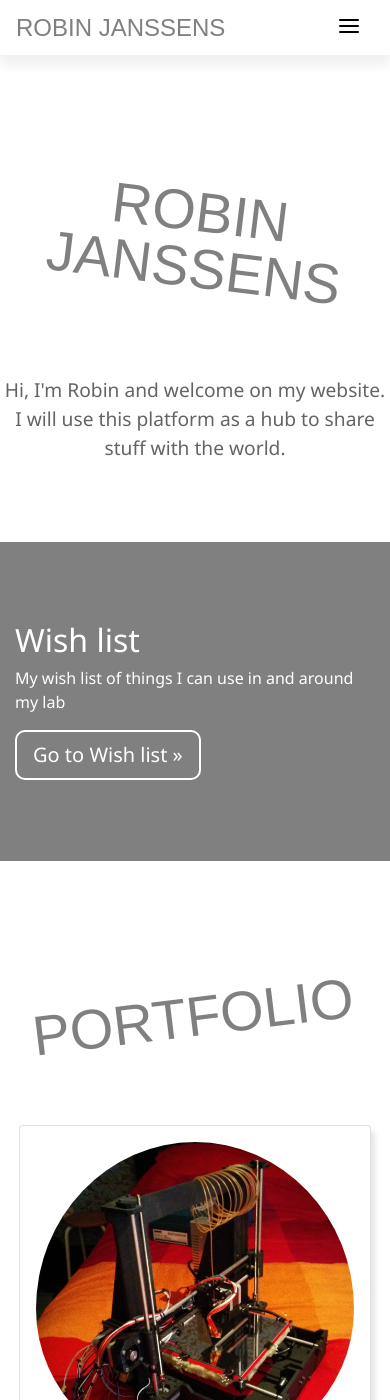
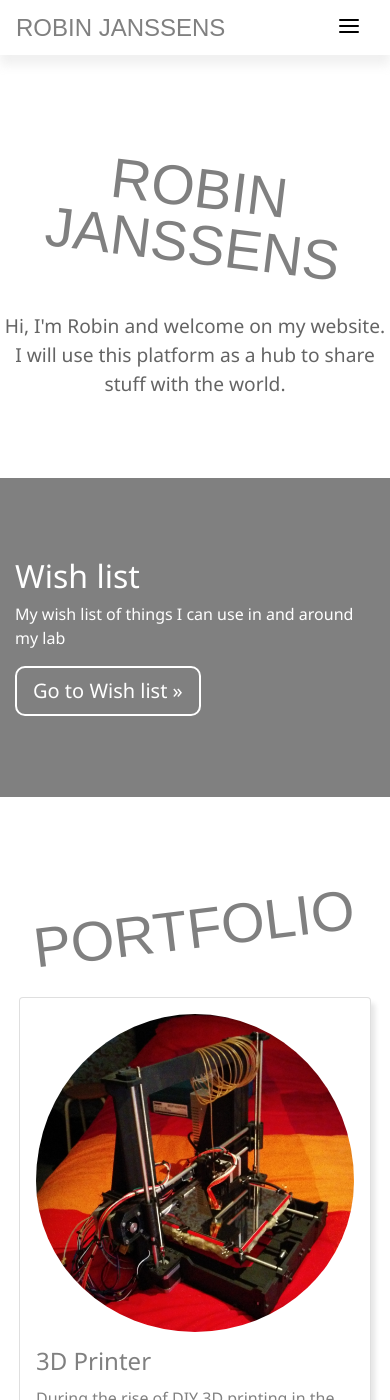
Before and after one commit to robinjanssens/robinjanssens.net, a Jekyll site: the page built from index.md, in a window 390 px wide and 1400 px high. Built offline with Jekyll 4.4.1, drawn with Linux system fonts in a browser that asks for light colours; nearby versions of some CDN libraries; some web fonts are replaced; comment, search, counter and statistics services are not loaded.

Commit message:
improved responsive padding

```diff
--- a/assets/css/style.css
+++ b/assets/css/style.css
@@ -32,13 +32,31 @@ h1, h2, h3, h4, h5, h6, p {
     width: 100%;
     text-align: center;
     line-height: 100%;
+    padding-top: 1.5rem;
+    padding-bottom: 2.5rem;
+    color: rgb(128,128,128);
+}
+@media (min-width: 576px) {
+  .graffiti {
+    font-size: 5rem;
+    padding-top: 2.1rem;
+    padding-bottom: 3.6rem;
+  }
+}
+@media (min-width: 768px) {
+  .graffiti {
+    font-size: 6rem;
+    padding-top: 2.6rem;
+    padding-bottom: 4.3rem;
+  }
+}
+@media (min-width: 992px) {
+  .graffiti {
+    font-size: 7rem;
     padding-top: 3rem;
     padding-bottom: 5rem;
-    color: rgb(128,128,128);
+  }
 }
-@media (min-width: 576px) { .graffiti {font-size: 5rem;} }
-@media (min-width: 768px) { .graffiti {font-size: 6rem;} }
-@media (min-width: 992px) { .graffiti {font-size: 7rem;} }
 .rotate-clockwise {
   -ms-transform: rotate(7deg); /* IE 9 */
   -webkit-transform: rotate(7deg); /* Chrome, Safari, Opera */
```
